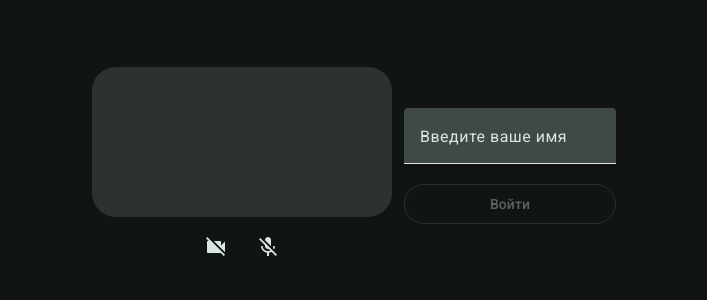
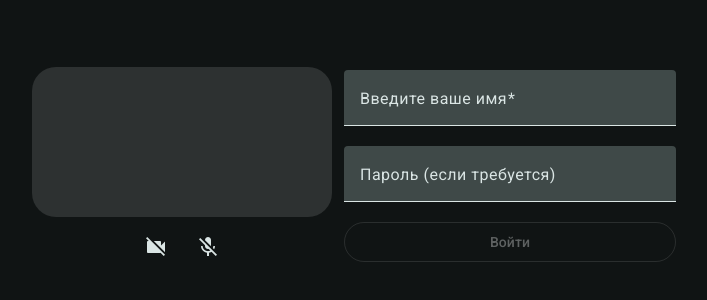
Before and after one commit to eckeriaue/chime, an Angular app: page /rooms/1/prepare in a window 1280 px wide. Shown: the part 234-534 px from the top of the page, without its empty margins (286-993 px from the left). Built offline with nearby package versions, Linux system fonts and the light colour scheme.

Commit message:
feat: local storage username

```diff
--- a/src/app/self-monitoring/self-monitoring.html
+++ b/src/app/self-monitoring/self-monitoring.html
@@ -29,10 +29,14 @@
     </div>
   </div>
 
-  <form class="flex flex-col" (submit)="gotoMeet()">
+  <form class="flex flex-col" style="min-width:332px" (submit)="gotoMeet()">
     <mat-form-field>
       <mat-label>Введите ваше имя</mat-label>
-      <input matInput name="userName" [(ngModel)]="userName" />
+      <input matInput required name="userName" [(ngModel)]="userName" />
+    </mat-form-field>
+    <mat-form-field>
+      <mat-label>Пароль (если требуется)</mat-label>
+      <input matInput name="password" [(ngModel)]="password" />
     </mat-form-field>
     <button
       type="submit"
--- a/src/app/self-monitoring/self-monitoring.ts
+++ b/src/app/self-monitoring/self-monitoring.ts
@@ -1,12 +1,25 @@
 
-import { Component, computed, ElementRef, inject, model, signal, ViewChild, type WritableSignal } from '@angular/core'
+import {
+  Component,
+  DOCUMENT,
+  ElementRef,
+  Inject,
+  ViewChild,
+  computed,
+  effect,
+  inject,
+  model,
+  signal,
+  type WritableSignal
+} from '@angular/core'
 import { MatButtonModule } from '@angular/material/button'
 import { MatIconModule } from '@angular/material/icon'
 import {MatSnackBar} from '@angular/material/snack-bar'
-import { RouterLink, ActivatedRoute, Router } from '@angular/router'
+import { ActivatedRoute, Router } from '@angular/router'
 import {MatInputModule} from '@angular/material/input'
 import {MatFormFieldModule} from '@angular/material/form-field'
 import {FormsModule} from '@angular/forms'
+import { CommonModule } from '@angular/common'
 
 
 
@@ -15,10 +28,10 @@ import {FormsModule} from '@angular/forms'
   imports: [
     MatButtonModule,
     MatIconModule,
-    RouterLink,
     MatInputModule,
     MatFormFieldModule,
-    FormsModule
+    FormsModule,
+    CommonModule
   ],
   standalone: true,
   templateUrl: './self-monitoring.html',
@@ -27,14 +40,26 @@ import {FormsModule} from '@angular/forms'
 export class StreamVideoAndMicSelfMonitoringComponent {
 
   constructor(
-    private route: ActivatedRoute
-  ) {}
+    private route: ActivatedRoute,
+    @Inject(DOCUMENT) private document: Document
+  ) {
+    const localStorage = this.document.defaultView?.localStorage
+    if (localStorage) {
+      if (localStorage.getItem('userName')) {
+        this.userName.set(localStorage.getItem('userName')!)
+      }
+      effect(() => {
+        localStorage.setItem('userName', this.userName())
+      })
+    }
+  }
 
   @ViewChild('videoElement')
   protected videoElement: ElementRef<HTMLVideoElement> | undefined
   protected videoStream: WritableSignal<MediaStream | null> = signal(null)
   protected videoLoading = signal(false)
   protected userName = model('')
+  protected password = model(null)
   private snackbar = inject(MatSnackBar)
   private router = inject(Router)
 
```
